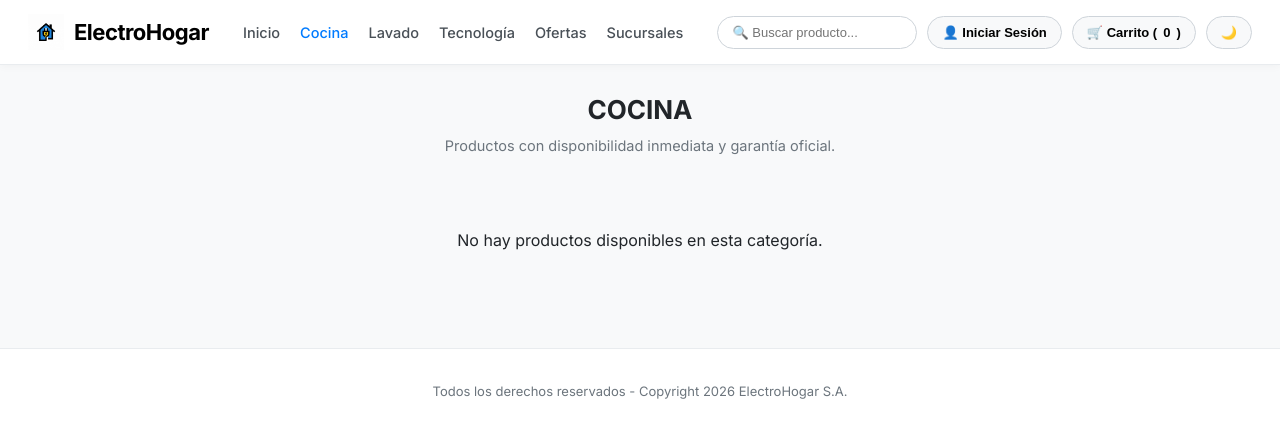
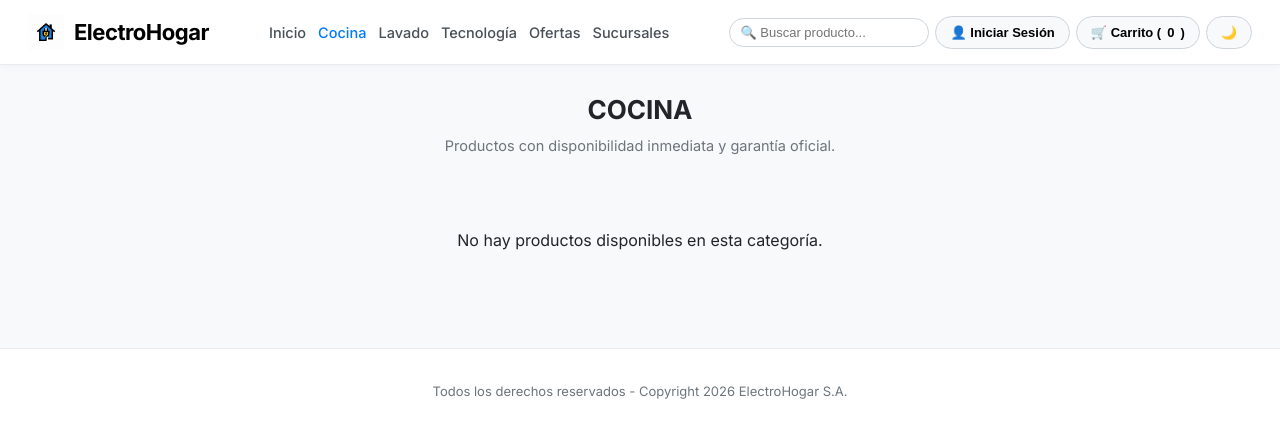
Before and after one commit to JonathanBarboza23/NexoSync, a PHP site: page /cocina.html in a window 1280 px wide. Shown: the top 433 px of the page. Run offline with PHP 8.4, Linux system fonts and the light colour scheme; the visitor is signed in with stand-in values (Sample User, id 1); data that the repository does not hold is empty.

Commit message:
Detalles

```diff
--- a/style.css
+++ b/style.css
@@ -48,7 +48,7 @@ header {
 nav ul {
     list-style: none;
     display: flex;
-    gap: 20px;
+    gap: 12px;
     margin: 0;
     padding: 0;
 }
@@ -66,11 +66,11 @@ nav ul li a:hover, nav ul li a.activo {
 .herramientas-usuario {
     display: flex;
     align-items: center;
-    gap: 10px;
+    gap: 6px;
     position: relative;
 }
 .herramientas-usuario input[type="search"] {
-    padding: 8px 14px;
+    padding: 6px 10px;
     border: 1px solid #ced4da;
     border-radius: 20px;
     font-size: 13px;
```
